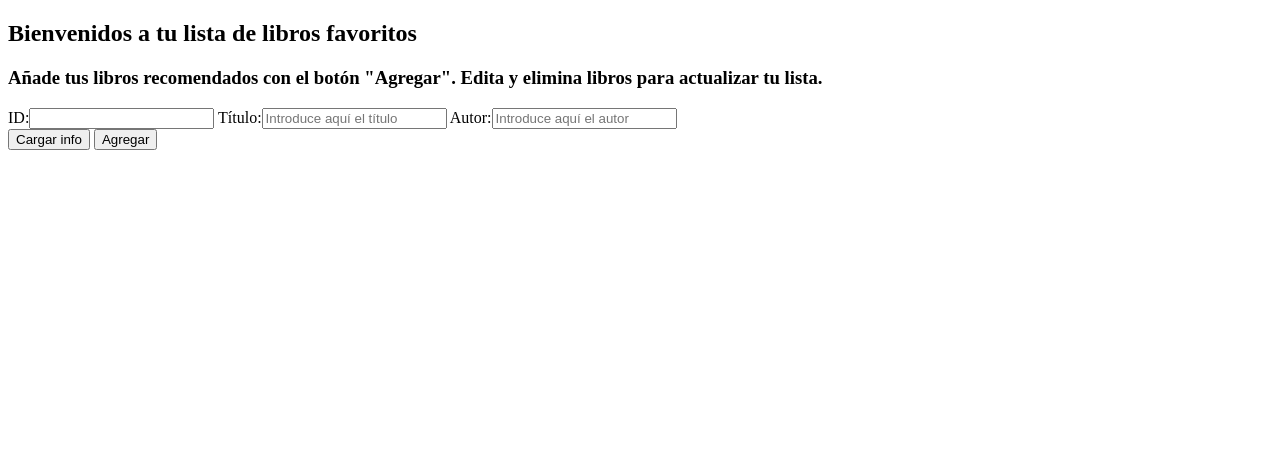
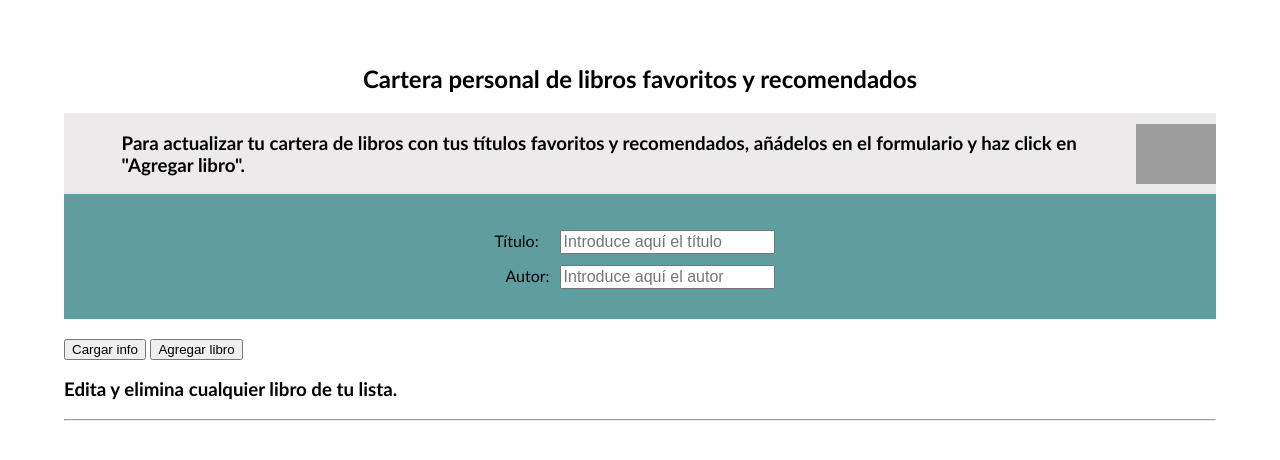
Before and after one commit to RaquelLores/CRUD-user, a website: page index.html in a window 1280 px wide. Drawn offline with Linux system fonts and the light colour scheme; no server answers; grey boxes are pictures that could not be loaded.

Commit message:
added css styles

```diff
--- a/index.html
+++ b/index.html
@@ -4,25 +4,36 @@
 <head>
     <meta charset="UTF-8">
     <meta name="viewport" content="width=device-width, initial-scale=1.0">
-    <link rel="stylesheet" href=".//src/styles.css">
+    <link rel="stylesheet" href="./src/styles.css">
     <title>API libros</title>
 </head>
 
 <body>
-    <h2 class="header">Bienvenidos a tu lista de libros favoritos</h2>
+
+    <h2 class="header">Cartera personal de libros favoritos y recomendados</h2>
+
+    <section id="underHeader">
+        <div class="agregarTitle"><h3>Para actualizar tu cartera de libros con tus títulos favoritos y recomendados, añádelos
+            en el formulario y haz click en "Agregar libro".</h3></div><img src="./src/img/mel-poole-odn_YbZyc28-unsplash.jpg" class=pic1
+            alt="cartera de cuero con libros">
+    </section>
+
+    <form id="books-form">
+
+        <label for="title">Título:</label><input type="text" id="title" placeholder="Introduce aquí el título">
+        <div id="titleError"></div><!-- Elemento para mostrar la alerta -->
+        <label for="author">Autor:</label><input type="text" id="author" placeholder="Introduce aquí el autor">
+    </form>
+
+
+    <button type="submit" class="cargar" onclick="printBooks()">Cargar info</button>
+    <button onclick="createBook()" class="agregarButton">Agregar libro</button>
+    <h3 class="editaElimina">Edita y elimina cualquier libro de tu lista.</h3>
+    <hr></hr>
     <section id="popUpForm">
         <!--Aquí aparecerá un formulario para modificar los datos de la base de datos-->
     </section>
-    <h3>Añade tus libros recomendados con el botón "Agregar". Edita y elimina libros para actualizar tu lista.</h3>
-    <form id="books-form">
 
-        <label for="id">ID:</label><input type="id" id="id">
-        <label for="title">Título:</label><input type="text" id="title" placeholder="Introduce aquí el título">
-        <label for="author">Autor:</label><input type="text" id="author" placeholder="Introduce aquí el autor">
-    </form>
-
-    <button type="submit" class="cargar" onclick="printBooks()">Cargar info</button>
-    <button onclick="createBook()">Agregar</button>
     <section id="books-list">
         <!--Aquí se mostrarán los datos de la base de datos-->
     </section>
--- a/server/db.json
+++ b/server/db.json
@@ -1,10 +1,5 @@
 {
   "books": [
-    {
-      "id": "05da",
-      "title": "Cien años de soledad",
-      "author": "Gabriel García Márquez"
-    },
     {
       "id": "72cf",
       "title": "Harry Potter y el legado maldito",
--- a/src/script.js
+++ b/src/script.js
@@ -102,6 +102,11 @@ async function createBook() {
     const titleInput = document.getElementById("title").value;
     const authorInput = document.getElementById("author").value;
 
+// Validar si el título está vacío
+if (titleInput === '') {
+    alert('Por favor, completa el campo "Título".');
+    return; // Detener la función si el está vacío
+}
     try {
         const result = await fetch("http://localhost:3000/books", {
             method: "POST",
--- a/src/styles.css
+++ b/src/styles.css
@@ -1,3 +1,27 @@
+
+.header {
+    display: flex;
+    justify-content: center; /* Centra horizontalmente los elementos */
+    font-family: 'Gill Sans', 'Gill Sans MT', Calibri, 'Trebuchet MS', sans-serif;
+}
+#underHeader {
+    display:flex;
+    align-items: center;
+    background-color: rgb(236, 234, 234);
+}
+.agregarTitle {
+    margin-right:auto;
+    margin-left: 5%;
+}
+.pic1 {
+    max-width: 10vh;
+}
+h3 {
+    font-family: 'Gill Sans', 'Gill Sans MT', Calibri, 'Trebuchet MS', sans-serif;
+    display: flex;
+    align-items: center;
+}
+
 body {
     font-family: Arial, sans-serif;
     margin: 5vw;
@@ -14,8 +38,22 @@ body {
 #books-form {
     text-align: center;
     margin-bottom: 20px;
+    background-color:cadetblue;
+    padding: 30px;
+    font-family: 'Gill Sans', 'Gill Sans MT', Calibri, 'Trebuchet MS', sans-serif;
 }
-
+#title {
+    margin:1%;
+    margin-top: 0.5%;
+    font-size: medium;
+}
+#author {
+    font-size: medium;
+}
+#titleError {
+    font-size: small;
+    color: crimson;
+}
 #books-form label {
     margin-right: 10px;
 }
@@ -29,15 +67,6 @@ body {
     border-collapse: collapse;
 }
 
-#books-list th, #books-list td {
-    padding: 8px;
-    border: 1px solid #f5f5f5;
-}
-
-#books-list th {
-    background-color: #f2f2f2;
-}
-
 #books-list button {
     margin-right: 5px;
 }
--- a/text.txt
+++ b/text.txt
@@ -57,3 +57,6 @@ const map1 = array1.map((x) => x * 2);
 console.log(map1);
 // Expected output: Array [2, 8, 18, 32]
  para recorrer las apis o hacer peticiones es mejor recorrerlo con map()
+
+ FOTOGRAFIAS:
+ foto de Foto de Mel Poole en Unsplash <a href="https://unsplash.com/es/@melpoole?utm_content=creditCopyText&utm_medium=referral&utm_source=unsplash">Mel Poole</a> en <a href="https://unsplash.com/es/fotos/cartera-de-cuero-rojo-sobre-mesa-blanca-odn_YbZyc28?utm_content=creditCopyText&utm_medium=referral&utm_source=unsplash">Unsplash</a>
```
Also changed, not shown: 1 other file.
